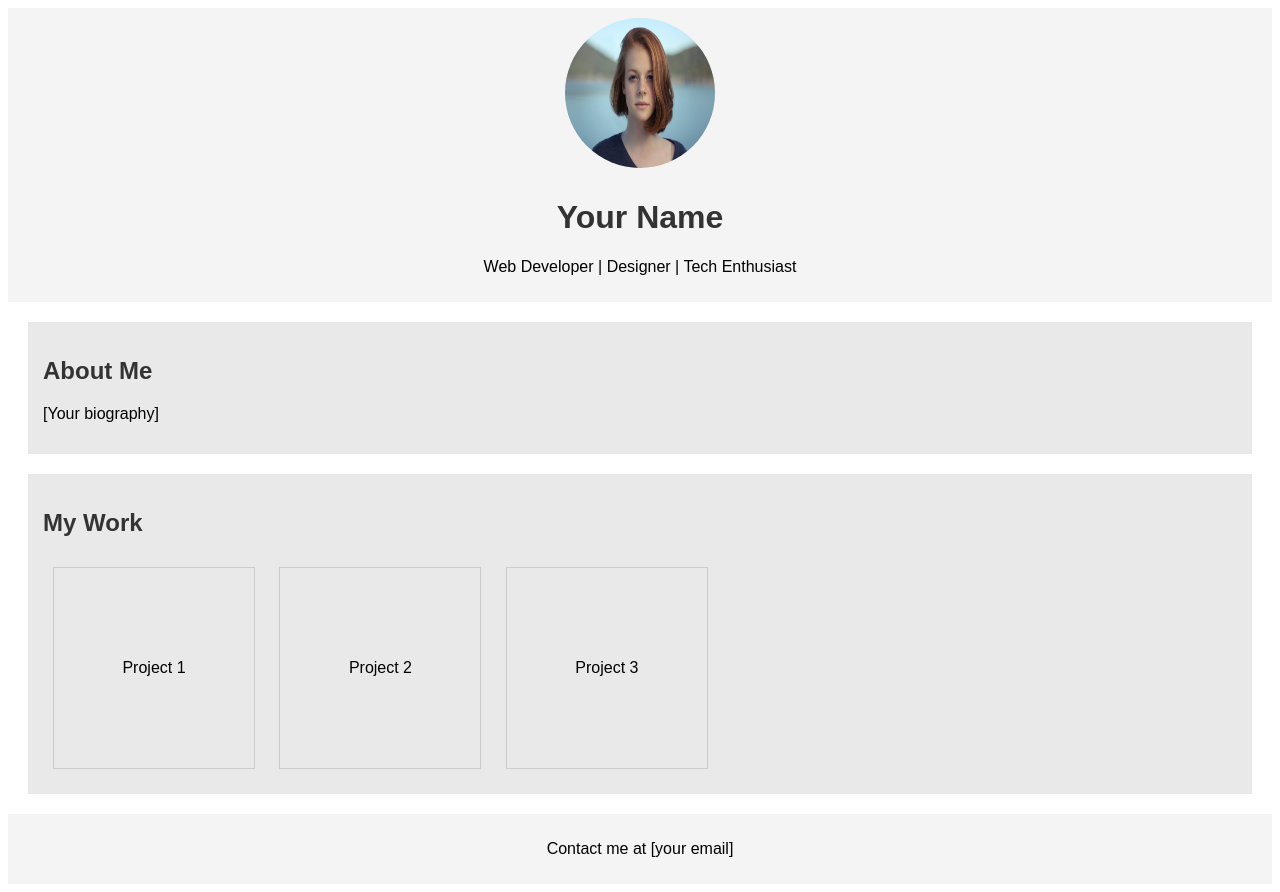
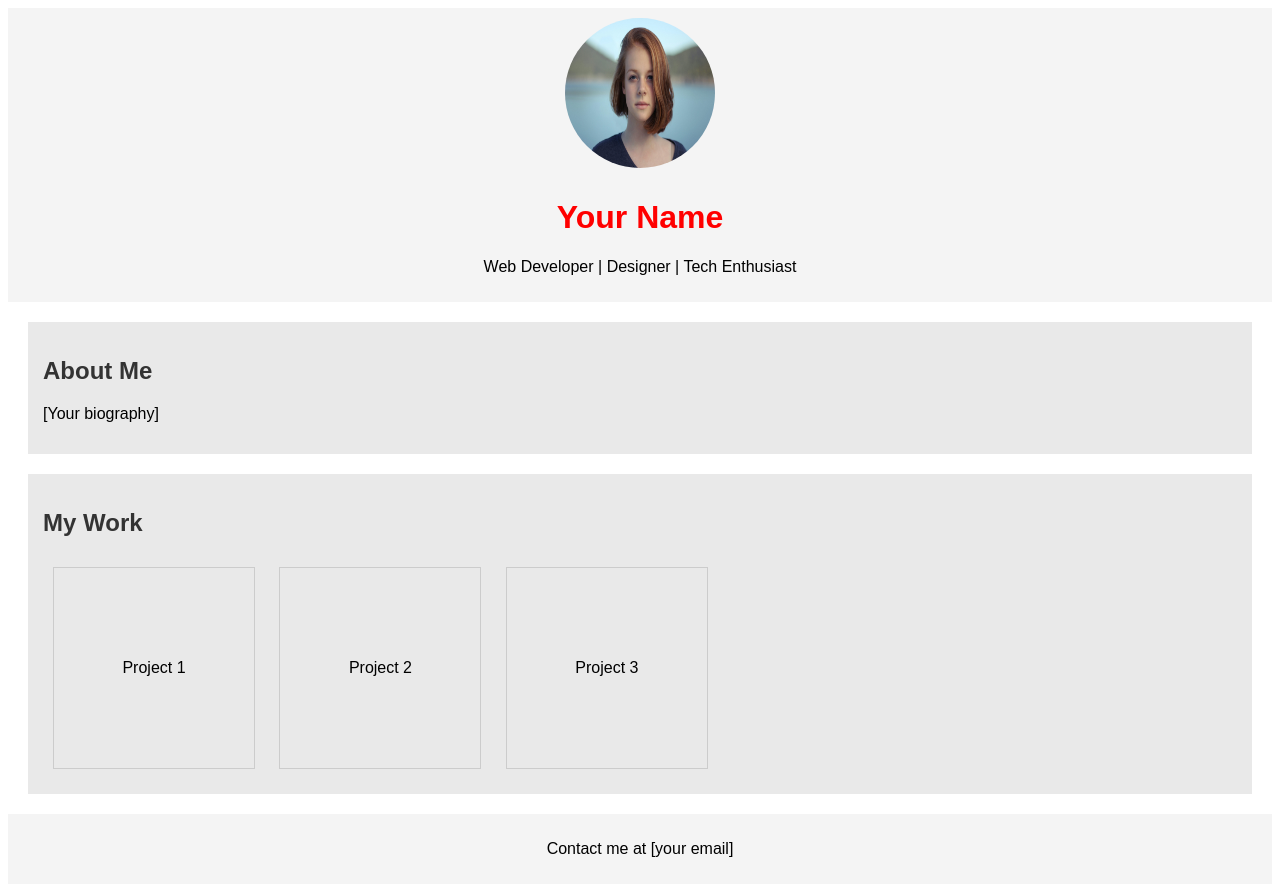
Before and after one commit to sonuthelegend33-design/html-and-css-project-, a plain HTML site: page index.html in a window 1280 px wide. Drawn offline with Linux system fonts and the light colour scheme.

Commit message:
added color to the heading

```diff
--- a/index.html
+++ b/index.html
@@ -6,7 +6,7 @@
 <body>
     <header>
         <img src="image/photo-1438761681033-6461ffad8d80.jpg">
-        <h1>Your Name</h1>
+        <h1 style="color: red;">Your Name</h1>
         <p>Web Developer | Designer | Tech Enthusiast</p>
     </header>
     <section id="bio">
```
